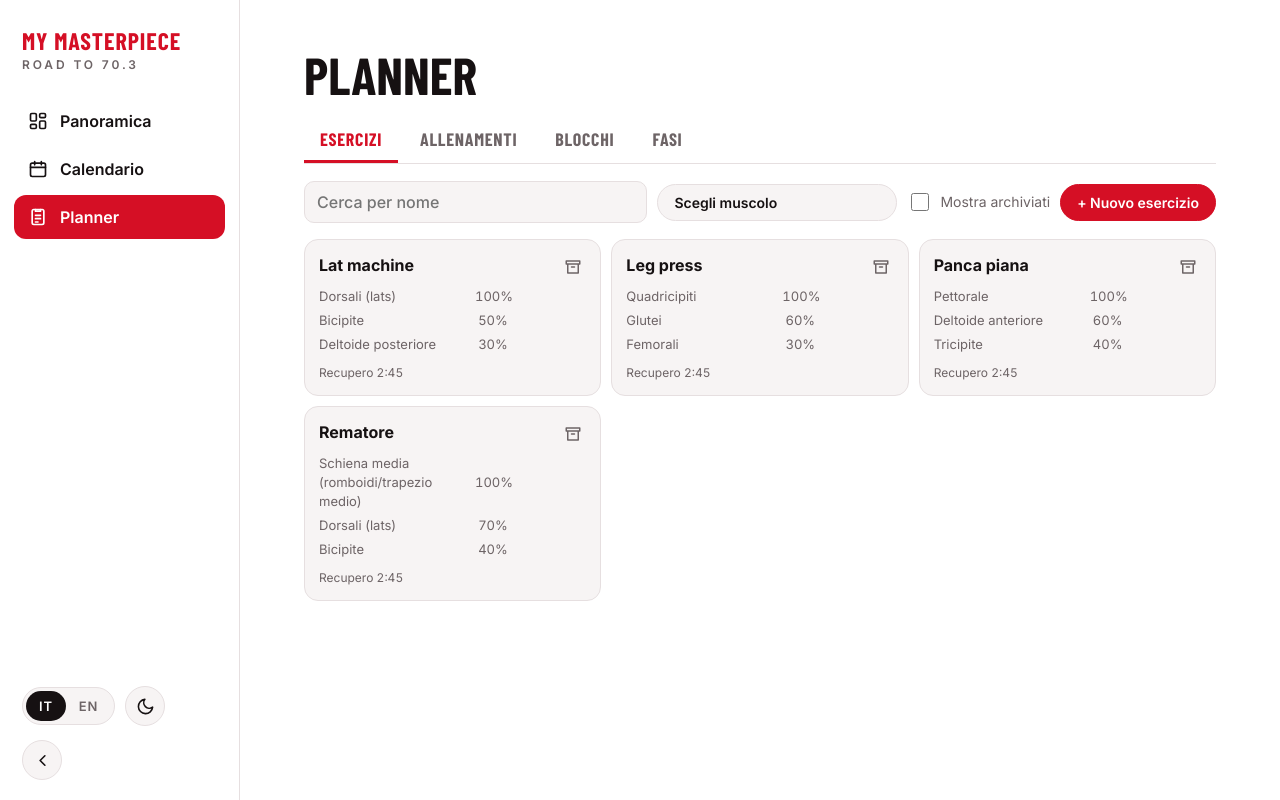
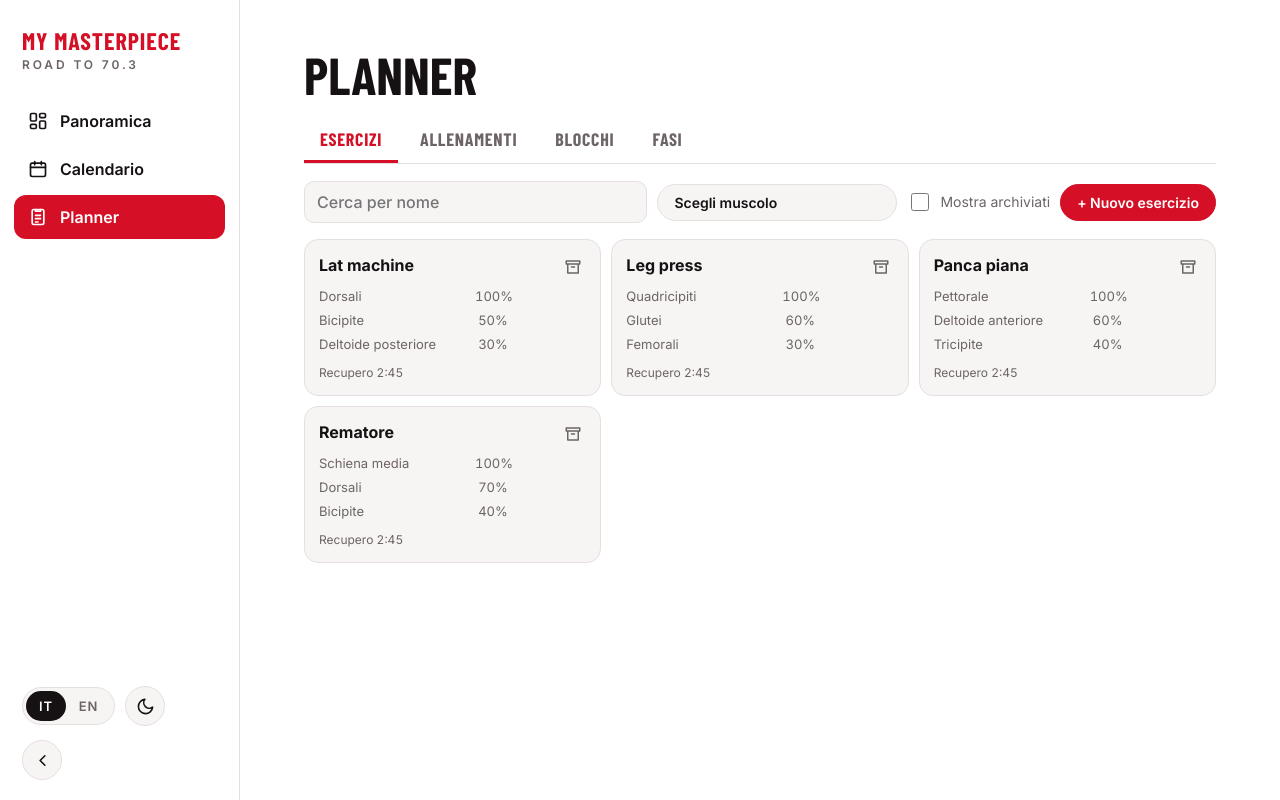
Before and after one commit to AleCovi04/My-Masterpiece, a React (Vite) app: page /planner in a window 1280 px wide. Built offline with nearby package versions, Linux system fonts and the light colour scheme; a web font is replaced by a local one.

Commit message:
Rinomina i gruppi Schiena media e Dorsali senza parentesi
Co-Authored-By: Claude Sonnet 5.5 <noreply@anthropic.com>

```diff
--- a/src/components/body/groups.ts
+++ b/src/components/body/groups.ts
@@ -11,12 +11,8 @@ export const BODY_GROUPS = [
   { id: 'chest', it: 'Pettorale', en: 'Chest' },
   { id: 'abs', it: 'Addominali', en: 'Abs' },
   { id: 'obliques', it: 'Obliqui', en: 'Obliques' },
-  { id: 'lats', it: 'Dorsali (lats)', en: 'Lats' },
-  {
-    id: 'mid_back',
-    it: 'Schiena media (romboidi/trapezio medio)',
-    en: 'Mid back (rhomboids/mid traps)',
-  },
+  { id: 'lats', it: 'Dorsali', en: 'Lats' },
+  { id: 'mid_back', it: 'Schiena media', en: 'Mid back' },
   { id: 'upper_traps', it: 'Trapezio alto', en: 'Upper traps' },
   { id: 'lower_back', it: 'Lombari', en: 'Lower back' },
   { id: 'quads', it: 'Quadricipiti', en: 'Quads' },
```
Also changed, not shown: 1 other file (tests, documents, lock files or other folders).
